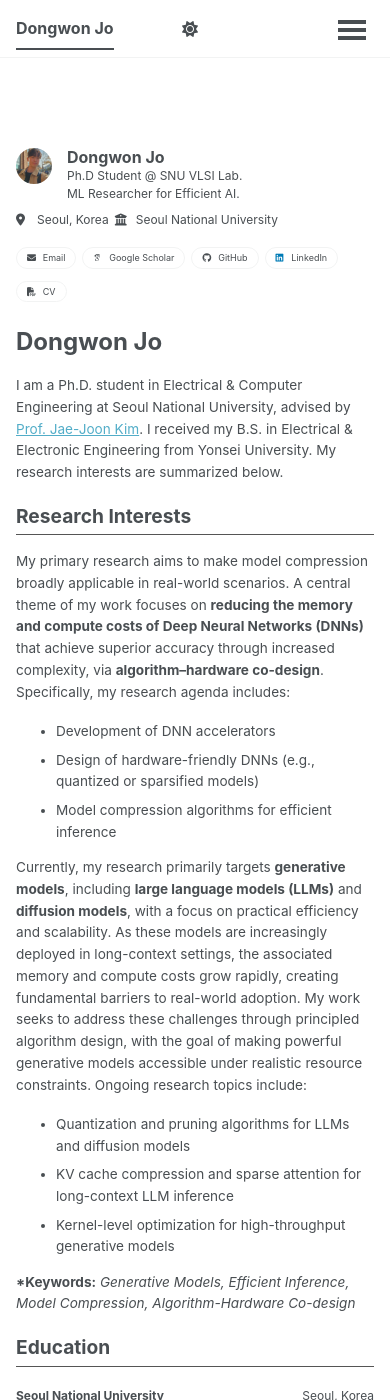
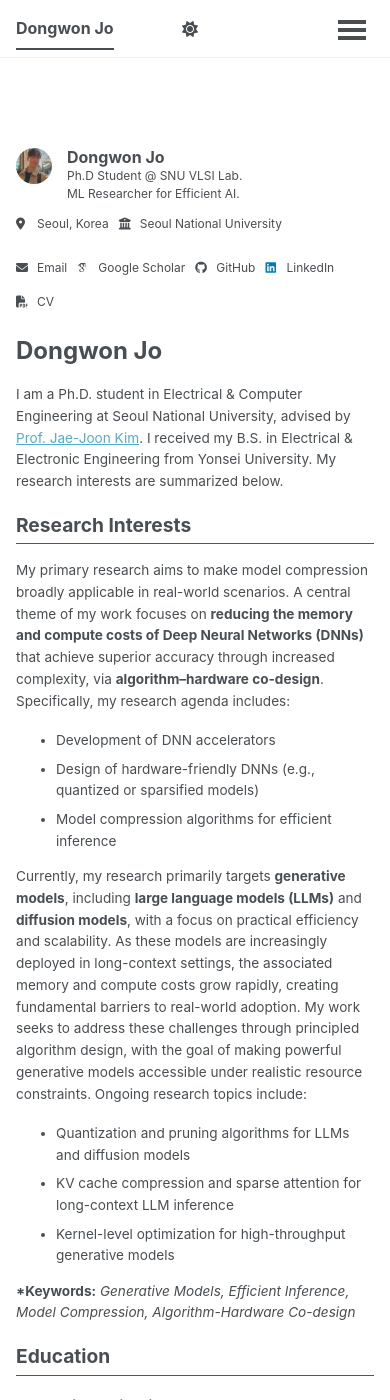
Before and after one commit to dongwonjo/dongwonjo.github.io, a Jekyll site: the page built from _pages/about.md, in a window 390 px wide and 1400 px high. Built offline with Jekyll 4.4.1, drawn with Linux system fonts in a browser that asks for light colours; some web fonts are replaced; a script bundle is joined from its source files by our own code; library files that are not in the unit come from our copies.

Commit message:
Remove pill style on small screen, increase spacing between info items

```diff
--- a/_sass/layout/_sidebar.scss
+++ b/_sass/layout/_sidebar.scss
@@ -226,16 +226,17 @@
 }
 
 .author__urls {
-  // Small screens: flex-wrap pill layout
+  // Small screens: flex-wrap layout
   display: flex;
   flex-wrap: wrap;
-  gap: 6px;
-  margin: 8px 0 0;
+  gap: 10px;
+  margin: 12px 0 0;
   padding: 0;
   list-style-type: none;
 
   li {
     display: inline-flex;
+    align-items: center;
   }
 
   // Line-break helper: forces items after location/employer onto next row
@@ -249,18 +250,13 @@
   a {
     display: inline-flex;
     align-items: center;
-    padding: 3px 10px;
-    border: 1px solid var(--global-border-color);
-    border-radius: 20px;
     color: inherit;
-    font-size: $type-size-6;
+    font-size: $type-size-5;
     text-decoration: none;
     white-space: nowrap;
-    transition: background-color 0.15s ease, border-color 0.15s ease;
 
     &:hover {
-      background-color: var(--global-border-color);
-      text-decoration: none;
+      text-decoration: underline;
     }
   }
 
@@ -288,10 +284,8 @@
       padding-right: 5px;
       padding-top: 2px;
       padding-bottom: 2px;
-      transition: none;
 
       &:hover {
-        background-color: transparent;
         text-decoration: underline;
       }
     }
```
